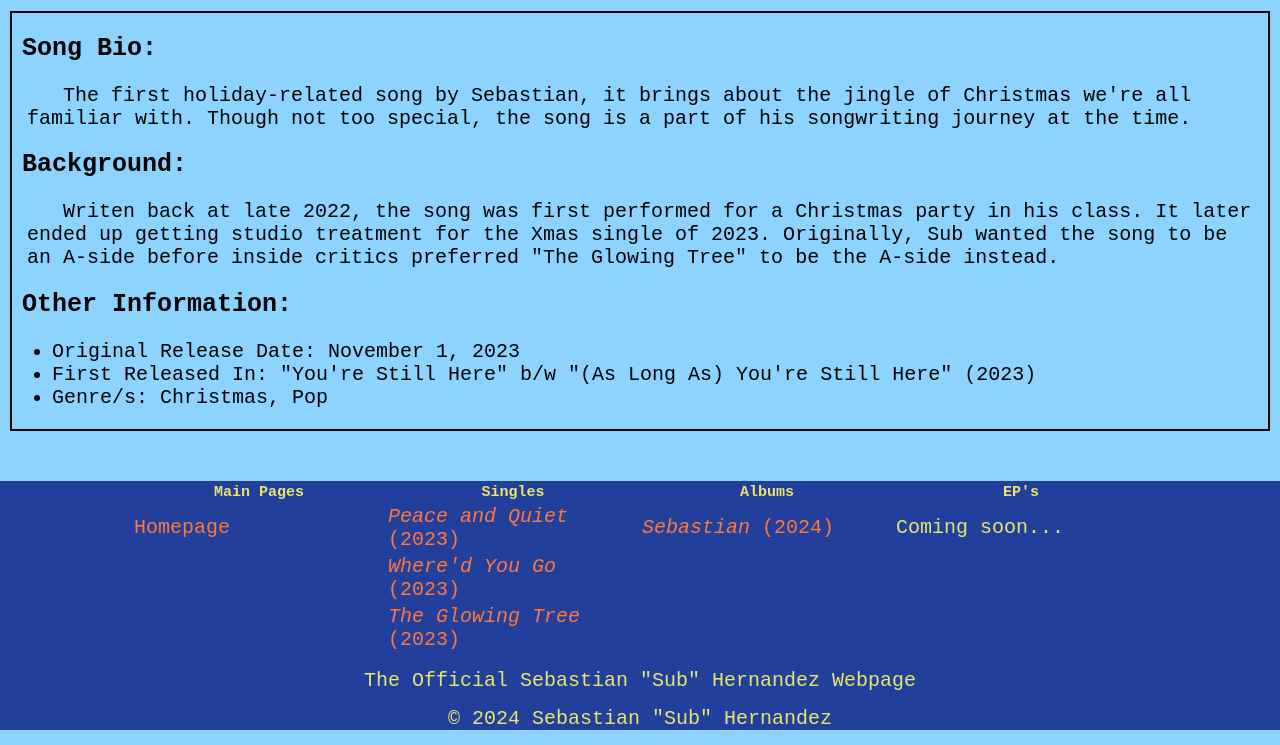
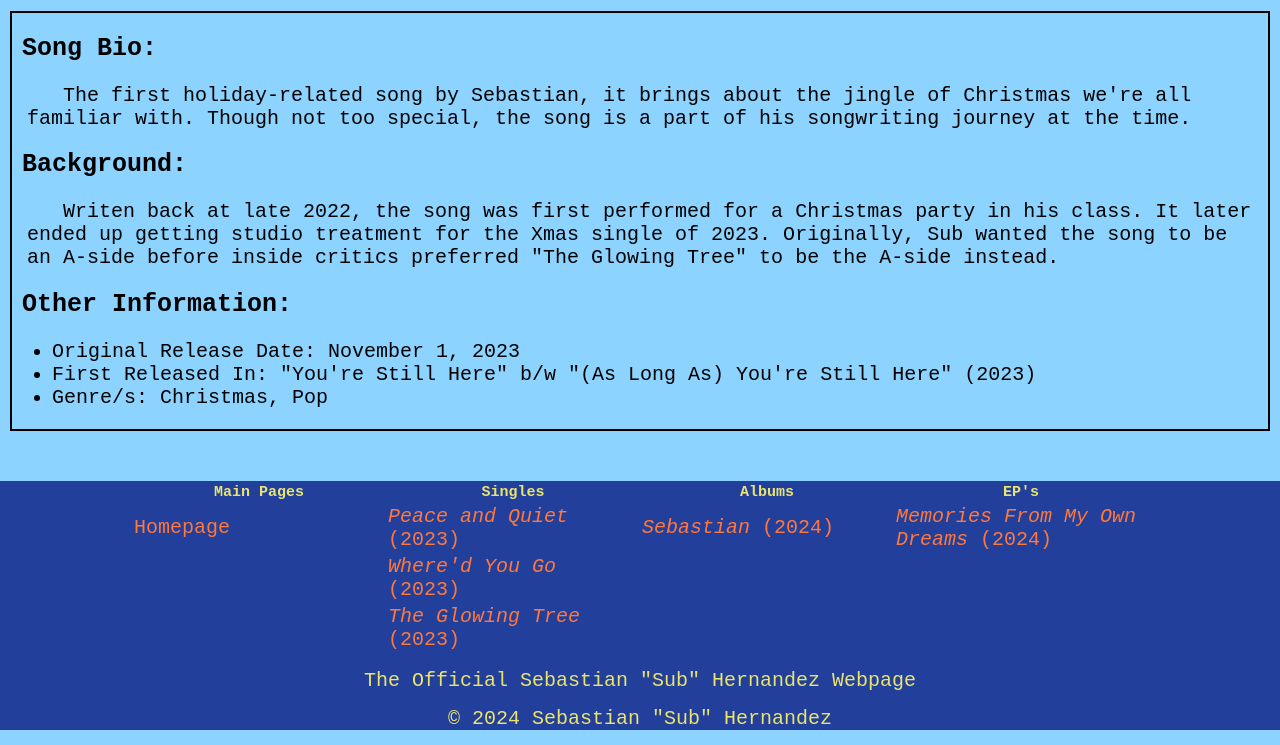
Before and after one commit to SebazcanHernandes/sebazcanhernandes.github.io, a plain HTML site: page Songs/Youre-Still-Here.html in a window 1280 px wide. Shown: the part 113-858 px from the top of the page. Drawn offline with Linux system fonts and the light colour scheme.

Commit message:
Update Youre-Still-Here.html

```diff
--- a/Songs/Youre-Still-Here.html
+++ b/Songs/Youre-Still-Here.html
@@ -40,7 +40,7 @@
             <a href="../Releases/Sebastian.html"><i>Sebastian</i> (2024)</a>
           </td>
           <td>
-            Coming soon...
+            <a href="../Releases/Memories-From-My-Own-Dreams.html"><i>Memories From My Own Dreams</i> (2024)</a>
           </td>
         </tr>
         <tr>
```
